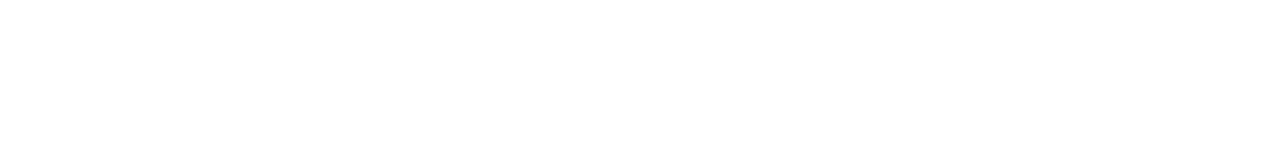
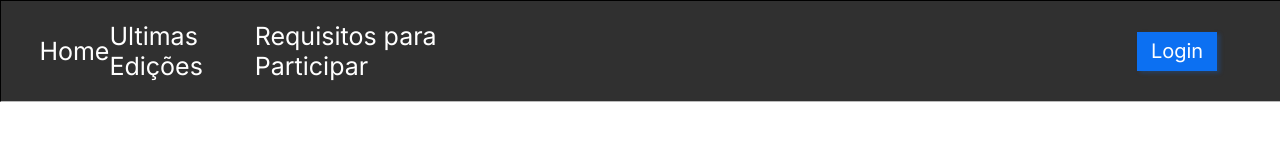
Before and after one commit to DiogoRodrigues007/BootcampDNC, a plain HTML site: page index.html in a window 1280 px wide. Drawn offline with Linux system fonts and the light colour scheme.

Commit message:
Criação do Estilo Css do Menu

```diff
--- a/index.html
+++ b/index.html
@@ -5,8 +5,16 @@
     <meta http-equiv="X-UA-Compatible" content="IE=edge">
     <meta name="viewport" content="width=device-width, initial-scale=1.0">
     <title>Bootcamp DNC</title>
+    <link rel="stylesheet" href="style.css">
 </head>
 <body>
-
+    <nav id="principal">
+        <div id="menu">
+            <a href="">Home</a>
+            <a href="">Ultimas Edições</a>
+            <a href="">Requisitos para Participar</a>
+        </div>
+        <button>Login</button>
+    </nav>
 </body>
 </html>
--- /dev/null
+++ b/style.css
@@ -0,0 +1,55 @@
+@import url('https://fonts.googleapis.com/css2?family=Inter:wght@100;400&display=swap');
+
+    body{
+        margin: 0px;
+        padding: 0px;
+    }
+
+    #principal{
+        background-color: #303030;
+        width: 100%;
+        height: 100px;
+        border: 1px solid black;
+        display: flex;
+        justify-content: space-between;
+        align-items: center;
+        border-bottom: 1px solid #bababa;
+    }
+
+    #menu{
+        display: flex;
+        justify-content: space-around;
+        width: 35%;
+        align-items: center;
+        margin-left: 3%;
+    }
+
+    #menu a{
+        font-family: 'Inter';
+        font-style: normal;
+        font-weight: 550;
+        font-size: 25px;
+        line-height: 30px;
+        color: #FFFFFF;
+        text-decoration: none;
+    }
+        #menu a:hover{
+            color: #cccccc;
+        }
+
+    #principal button{
+        margin-right: 5%;
+        background: #0C70F2;
+        box-shadow: 3px 2px 4px
+            rgba(12, 112, 242, 0.25);
+        border: 0px;
+        width: 80px;
+        height: 39px;
+        font-family: 'Inter';
+        font-style: normal;
+        font-weight: 550;
+        font-size: 20px;
+        line-height: 24px;
+        color: #FFFFFF;
+        cursor: pointer;
+    }
```
